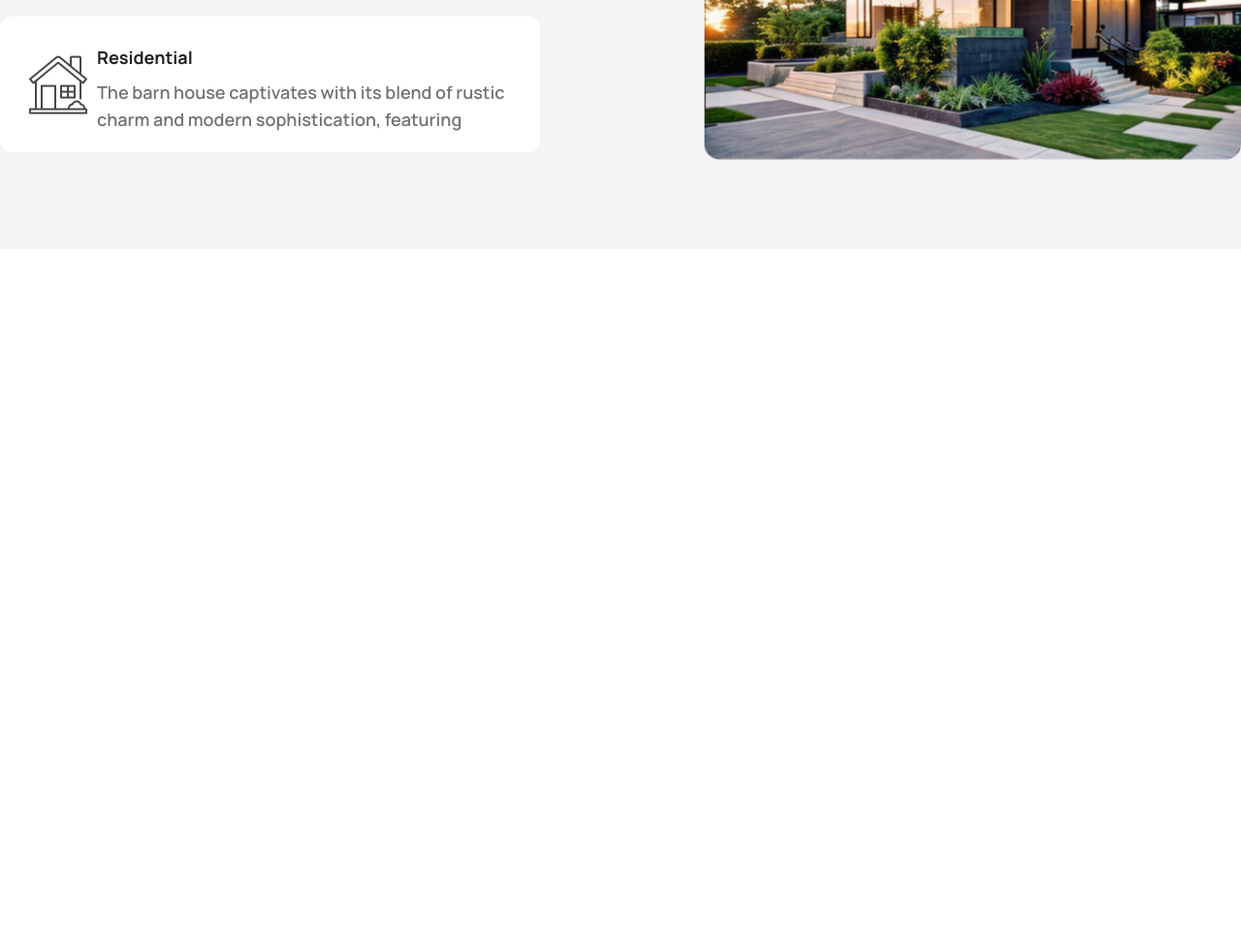
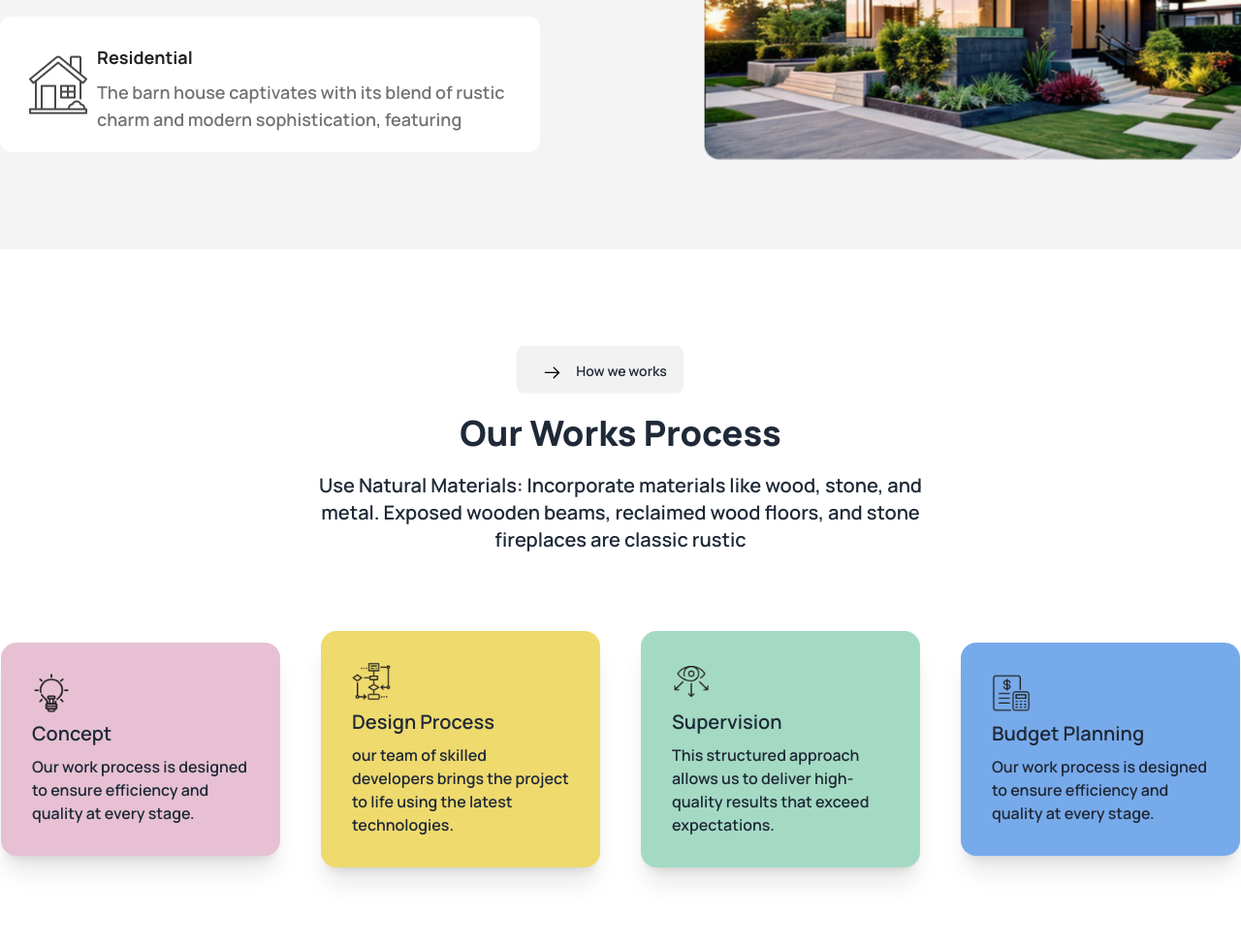
Before and after one commit to sadman-israk/website-3, a plain HTML site: page index.html in a window 1280 px wide. Shown: the part 1064-2039 px from the top of the page at 97% size. Before the commit the page ends 1321 px from the top, so only its background shows below. Drawn offline with nearby package versions, Linux system fonts and the light colour scheme.

Commit message:
how we work section

```diff
--- a/index.html
+++ b/index.html
@@ -36,14 +36,14 @@
         }
     </script>
     <style>
-
-.manrope{
+        .manrope {
             font-family: "Manrope", sans-serif;
             font-optical-sizing: auto;
 
         }
-.rgb-bg{
-          background: linear-gradient(0.00deg, rgb(255, 255, 255),rgba(255, 255, 255, 0) 100%);
+
+        .rgb-bg {
+            background: linear-gradient(0.00deg, rgb(255, 255, 255), rgba(255, 255, 255, 0) 100%);
         }
     </style>
 
@@ -64,7 +64,8 @@
                             class="menu menu-sm dropdown-content bg-base-100 rounded-box z-[1] mt-3 w-52 p-2 shadow">
 
                     </div>
-                    <a class="btn btn-ghost text-xl"><i class="fa-solid fa-arrow-right px-1.5 py-1.5 bg-[#ABEE60] rounded-3xl -rotate-45  "></i>Rinterio</a>
+                    <a class="btn btn-ghost text-xl"><i
+                            class="fa-solid fa-arrow-right px-1.5 py-1.5 bg-[#ABEE60] rounded-3xl -rotate-45  "></i>Rinterio</a>
                 </div>
                 <div class="navbar-center hidden lg:flex">
                     <ul class="menu menu-horizontal px-1">
@@ -85,9 +86,11 @@
                     <i class="fa-brands fa-searchengin px-3 py-1.89 font-semibold rounded-2xl bg-gray-200"></i>
 
 
-                </div >
+                </div>
 
-                    <button class="  md:block hidden px-3 py-1.89 font-semibold rounded-2xl bg-[#ABEE60]  gap-2">BookConsult<i class="fa-solid fa-arrow-right px-1.5 py-1.5 bg-black rounded-3xl -rotate-45  "></i>
+                <button
+                    class="  md:block hidden px-3 py-1.89 font-semibold rounded-2xl bg-[#ABEE60]  gap-2">BookConsult<i
+                        class="fa-solid fa-arrow-right px-1.5 py-1.5 bg-black rounded-3xl -rotate-45  "></i>
 
 
 
@@ -97,17 +100,19 @@
         </nav>
         <!-- banner section -->
         <section class="">
-            <div class="flex-col  justify-center">
+            <div class="flex-col  justify-center md:flex-auto">
                 <div class="mx-96">
-                    <img src="./assets/banner.png" alt="">
+                    <img class=" md:h-80 md:self-center lg:h-full" src="./assets/banner.png" alt="">
                 </div>
 
                 <div class="text-center ">
                     <h1 class="font-extrabold text-3xl mb-2">A barn house of this design has a striking appearance</h1>
-                    <p class="font-bold ">The barn house captivates with its blend of rustic charm and modern sophistication, featuring
+                    <p class="font-bold ">The barn house captivates with its blend of rustic charm and modern
+                        sophistication, featuring
                         weathered wood, sleek metal accents, and large windows that flood the space with natural light.
                     </p>
-                    <button class=" font-semibold px-3  py-1.8 rounded-3xl bg-[#ABEF5F80] gap-2  space-"> view details<i class="fa-solid fa-arrow-right px-1.5 py-1.5 bg-[#ABEF5F] rounded-2xl -rotate-45  "></i></button>
+                    <button class=" font-semibold px-3  py-1.8 rounded-3xl bg-[#ABEF5F80] gap-2  space-"> view details<i
+                            class="fa-solid fa-arrow-right px-1.5 py-1.5 bg-[#ABEF5F] rounded-2xl -rotate-45  "></i></button>
 
 
                 </div>
@@ -118,12 +123,12 @@
 
     <!-- main section -->
     <main>
-        <!-- about us -->
+
 
         <section>
-         <!-- main-section  -->
+
             <main class="">
-        <!-- about-section  -->
+                <!-- about us -->
                 <div class="bg-[#F4F4F4] pb-20">
                     <div class=" lg:block lg:ml-24 2xl:ml-40 lg:pt-16 hidden">
                         <img src="./assets/Vector.png" alt="">
@@ -133,27 +138,24 @@
                             <!-- content-section  -->
                             <div class="w-11/12 md:w-11/12 lg:w-6/12 xl:w-6/12 m-auto">
                                 <div class="w-8/12 m-auto md:m-auto lg:m-0">
-                    <a class="btn bg-[#FFFFFF] text-xl font-extrabold rounded-3xl w-full m-auto lg:w-7/12 mt-5 ">
+                                    <a
+                                        class="btn bg-[#FFFFFF] text-xl font-extrabold rounded-3xl w-full m-auto lg:w-7/12 mt-5 ">
                                         <button class=" p-1 lg:p-2 rounded-full text-[#000000]">
-                        <svg xmlns="http://www.w3.org/2000/svg"
-                        class="h-5 w-5 -rotate-45"
-                        fill="none"
-                        viewBox="0 0 24 24"
-                        stroke="currentColor"
+                                            <svg xmlns="http://www.w3.org/2000/svg" class="h-5 w-5 -rotate-45"
+                                                fill="none" viewBox="0 0 24 24" stroke="currentColor"
                                                 className="size-6">
-                        <path
-                          stroke-linecap="round"
-                          stroke-linejoin="round"
-                          stroke-width="2"
+                                                <path stroke-linecap="round" stroke-linejoin="round" stroke-width="2"
                                                     d="m4.5 4.5 15 15m0 0V8.25m0 11.25H8.25" />
                                             </svg>
                                         </button>About Us
                                     </a>
                                 </div>
-                  <h1 class="text-center text-3xl lg:text-left lg:text-4xl font-extrabold py-2">We design thoughtful, liveable spaces</h1>
+                                <h1 class="text-center text-3xl lg:text-left lg:text-4xl font-extrabold py-2">We design
+                                    thoughtful, liveable spaces</h1>
                                 <p class="text-center lg:text-left md:text-lg lg:text-lg text-sm py-5 font-semibold">
                                     Fireplace: A welcoming fireplace can be a focal
-                    point in a rustic home. Whether it’s a traditional wood-burning fireplace or a modern electric one, it adds warmth
+                                    point in a rustic home. Whether it’s a traditional wood-burning fireplace or a
+                                    modern electric one, it adds warmth
                                 </p>
                                 <div class="md:flex lg:flex-col">
                                     <div class="flex justify-between bg-white rounded-xl py-5 px-2 mb-5 items-center">
@@ -162,7 +164,8 @@
                                         <div class="lg:w-[500px] w-full">
                                             <h1 class="text-lg font-bold text-[#212121] py-2">Commercial</h1>
                                             <p class="text-[#737373] md:text-lg lg:text-lg text-sm font-semibold">
-                          Rustic Furniture: Choose furniture made from natural or reclaimed wood. Farmhouse-style tables,
+                                                Rustic Furniture: Choose furniture made from natural or reclaimed wood.
+                                                Farmhouse-style tables,
                                             </p>
                                         </div>
                                     </div>
@@ -172,14 +175,85 @@
                                         <div class="w-10/12 lg:w-[500px]">
                                             <h1 class="text-lg font-bold text-[#212121] py-2">Residential</h1>
                                             <p class="text-[#737373] md:text-lg lg:text-lg text-sm font-semibold">
-                          The barn house captivates with its blend of rustic charm and modern sophistication, featuring </p>
+                                                The barn house captivates with its blend of rustic charm and modern
+                                                sophistication, featuring </p>
                                         </div>
                                     </div>
                                 </div>
                             </div>
                             <!-- image-section  -->
-               <div class="w-11/12 lg:h-full lg:w-[750px] 2xl:w-6/12 md:w-11/12 lg:ml-14  2xl:ml-96 lg:pl-28 lg:pt-10 m-auto">
-                <img class="h-64 w-full md:h-80 md:self-center lg:h-full" src="./assets/Rectangle.png" alt="">
+                            <div
+                                class="w-11/12 lg:h-full lg:w-[750px] 2xl:w-6/12 md:w-11/12 lg:ml-14  2xl:ml-96 lg:pl-28 lg:pt-10 m-auto">
+                                <img class="h-64 w-full md:h-80 md:self-center lg:h-full" src="./assets/Rectangle.png"
+                                    alt="">
+                            </div>
+                        </div>
+                    </div>
+                </div>
+        </section>
+
+        <section>
+            <!-- How we works --section--  -->
+            <div class="mt-20">
+                <div class="w-8/12 lg:w-2/12 md:w-4/12 m-auto md:m-auto lg:m-auto">
+                    <a
+                        class="block btn bg-[#white] text-xl font-extrabold rounded-3xl mt-5 pt-2 lg:pt-1 text-center bg-white items-center">
+                        <button class=" p-1 lg:p-2 rounded-full text-[#000000]">
+                            <svg xmlns="http://www.w3.org/2000/svg" class="h-5 w-5 pt-1 -rotate-45" fill="none"
+                                viewBox="0 0 24 24" stroke="currentColor" className="size-6">
+                                <path stroke-linecap="round" stroke-linejoin="round" stroke-width="2"
+                                    d="m4.5 4.5 15 15m0 0V8.25m0 11.25H8.25" />
+                            </svg>
+                        </button>How we works
+                    </a>
+                </div>
+                <!-- content -->
+                <div>
+                    <h1 class="text-center text-4xl font-extrabold py-5">Our Works Process</h1>
+                    <p
+                        class="text-center text-sm md:text-xl lg:text-xl w-11/12 lg:w-6/12 md:w-10/12 m-auto font-semibold">
+                        Use Natural Materials: Incorporate materials like wood, stone, and metal. Exposed wooden beams,
+                        reclaimed wood floors, and stone fireplaces are classic rustic</p>
+                </div>
+                <!-- all-card  -->
+                <div class="container m-auto py-20">
+                    <div class="grid grid-cols-1 md:grid-cols-2 lg:grid-cols-4 gap-5 lg:gap-10">
+                        <!-- card 01 -->
+                        <div class="card bg-[#E7C1D3] lg:w-72 2xl:w-80  w-80 m-auto shadow-xl">
+                            <div class="card-body">
+                                <img class="w-10 h-10" src="./assets/concept.png" alt="">
+                                <h2 class="font-bold card-title">Concept</h2>
+                                <p class="font-semibold">Our work process is designed to ensure efficiency and quality
+                                    at every stage.</p>
+                            </div>
+                        </div>
+                        <!-- card 02 -->
+                        <div class="card bg-[#EFDA6E] lg:w-72 2xl:w-80  w-80 m-auto shadow-xl">
+                            <div class="card-body">
+                                <img class="w-10 h-10" src="./assets/flow-chart.png" alt="">
+                                <h2 class="font-bold card-title">Design Process</h2>
+                                <p class="font-semibold"> our team of skilled developers brings the project to life
+                                    using the latest technologies.</p>
+                            </div>
+                        </div>
+                        <!-- card 03 -->
+                        <div class="card bg-[#A4DAC3] lg:w-72 2xl:w-80 w-80 m-auto shadow-xl">
+                            <div class="card-body">
+                                <img class="w-10 h-10" src="./assets/vision.png" alt="">
+                                <h2 class="font-bold card-title">Supervision</h2>
+                                <p class="font-semibold"> This structured approach allows us to deliver high-quality
+                                    results that exceed expectations.</p>
+                            </div>
+                        </div>
+                        <!-- card 04 -->
+                        <div class="card bg-[#77AAEA] lg:w-72 2xl:w-80 w-80 m-auto shadow-xl">
+                            <div class="card-body">
+                                <img class="w-10 h-10" src="./assets/budget-planning.png" alt="">
+                                <h2 class="font-bold card-title">Budget Planning</h2>
+                                <p class="font-semibold">Our work process is designed to ensure efficiency and quality
+                                    at every stage.</p>
+                            </div>
+                        </div>
                     </div>
                 </div>
             </div>
```
Lines whose indentation alone changed are shown as unchanged.
